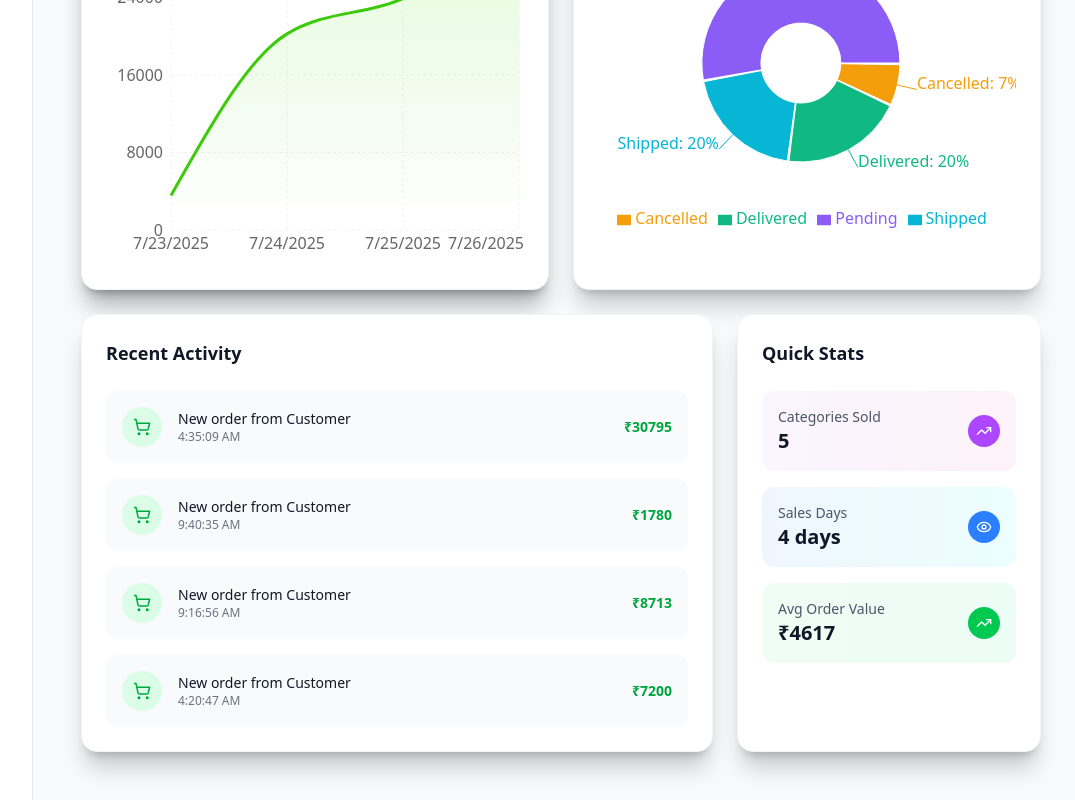
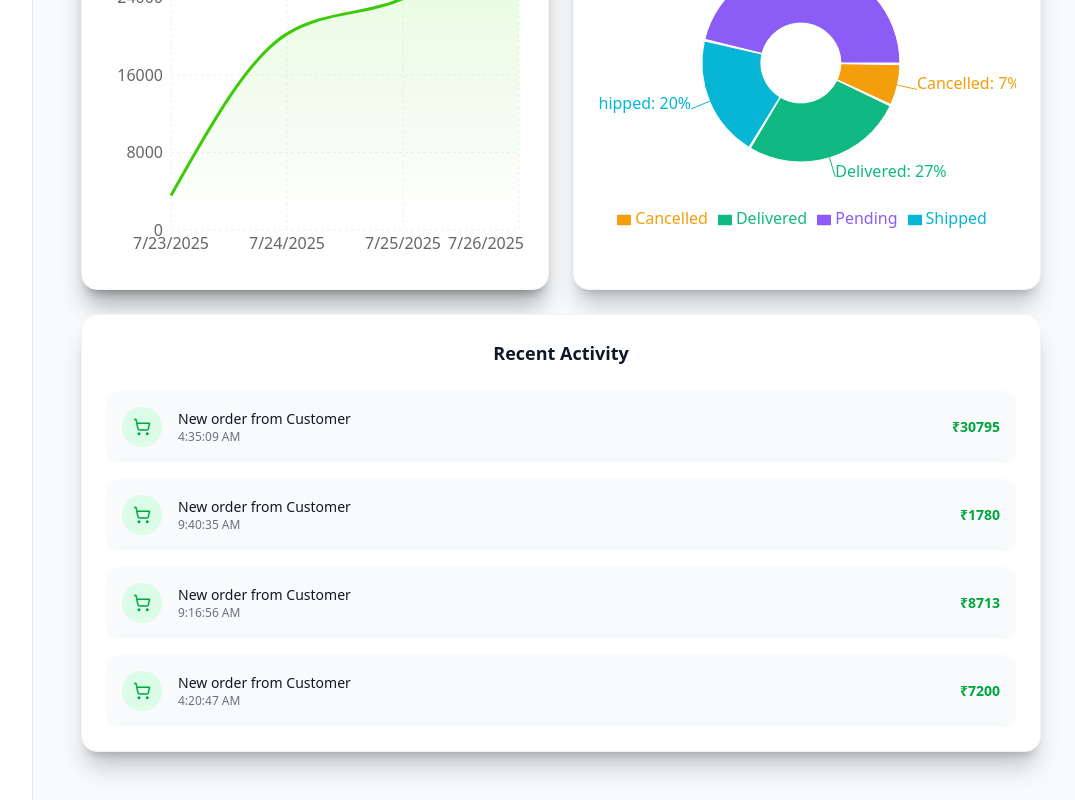
Before and after one commit to cp-dotcom/chocolate, a React (Vite) app: page /admin/dashboard in a window 1280 px wide. Shown: the part 462-1262 px from the top of the page, without its empty margins (191-1266 px from the left). Built offline with nearby package versions, Linux system fonts and the light colour scheme; data requests are answered from the project's data file.

Commit message:
admin end

```diff
--- a/db.json
+++ b/db.json
@@ -335,24 +335,6 @@
       "name": "MABON Dark Chocolate Almonds",
       "image": "productsimg/dubai3.jpg",
       "price": 300,
-      "qty": 1
-    },
-    {
-      "id": "5092",
-      "userId": null,
-      "productId": "7",
-      "name": "MABON Dark Chocolate Almonds",
-      "image": "productsimg/dubai3.jpg",
-      "price": 300,
-      "qty": 1
-    },
-    {
-      "id": "58af",
-      "userId": null,
-      "productId": "12",
-      "name": "Royal Delights Premium Sweets",
-      "image": "productsimg/premium1.jpg",
-      "price": 850,
       "qty": 1
     },
     {
@@ -1214,7 +1196,7 @@
       "phone": "8888888888",
       "payment": "cod",
       "total": 30795,
-      "status": "pending",
+      "status": "delivered",
       "date": "2025-07-26T04:35:09.353Z"
     }
   ]
--- a/src/Admin/AdminDashboard.jsx
+++ b/src/Admin/AdminDashboard.jsx
@@ -37,6 +37,8 @@ function AdminDashboard() {
       { name: 'Cancelled', value: statusCounts.cancelled }
     ].filter(item => item.value > 0);
   };
+
+
 
   useEffect(() => {
     const fetchData = async () => {
@@ -249,8 +251,8 @@ function AdminDashboard() {
 
 
 
-        <div className="lg:col-span-2 bg-white rounded-2xl p-6 shadow-xl/20 border border-gray-100">
-          <h3 className="text-lg font-semibold text-gray-900 mb-6">Recent Activity</h3>
+        <div className="lg:col-span-3 bg-white rounded-2xl p-6 shadow-xl/20 border border-gray-100">
+          <h3 className="text-lg font-semibold text-gray-900 mb-6 text-center">Recent Activity</h3>
           <div className="space-y-4">
             {recentActivity.map((activity) => (
               <div key={activity.id} className="flex items-center gap-4 p-4 bg-gray-50 rounded-xl">
@@ -265,6 +267,7 @@ function AdminDashboard() {
                 <div className="flex-1">
                   <p className="text-sm font-medium text-gray-900">{activity.message}</p>
                   <p className="text-xs text-gray-500">{activity.time}</p>
+
                 </div>
                 {activity.amount && (
                   <div className="text-sm font-semibold text-green-600">
@@ -279,40 +282,7 @@ function AdminDashboard() {
 
 
 
-        <div className="bg-white rounded-2xl p-6 shadow-xl/20 border border-gray-100">
-          <h3 className="text-lg font-semibold text-gray-900 mb-6">Quick Stats</h3>
-          <div className="space-y-4">
-            <div className="flex items-center justify-between p-4 bg-gradient-to-r from-purple-50 to-pink-50 rounded-xl">
-              <div>
-                <p className="text-sm text-gray-600">Categories Sold</p>
-                <p className="text-xl font-bold text-gray-900">{categoryData.length}</p>
-              </div>
-              <div className="w-8 h-8 bg-purple-500 rounded-full flex items-center justify-center">
-                <TrendingUp size={16} className="text-white" />
-              </div>
-            </div>
 
-            <div className="flex items-center justify-between p-4 bg-gradient-to-r from-blue-50 to-cyan-50 rounded-xl">
-              <div>
-                <p className="text-sm text-gray-600">Sales Days</p>
-                <p className="text-xl font-bold text-gray-900">{salesData.length} days</p>
-              </div>
-              <div className="w-8 h-8 bg-blue-500 rounded-full flex items-center justify-center">
-                <Eye size={16} className="text-white" />
-              </div>
-            </div>
-
-            <div className="flex items-center justify-between p-4 bg-gradient-to-r from-green-50 to-emerald-50 rounded-xl">
-              <div>
-                <p className="text-sm text-gray-600">Avg Order Value</p>
-                <p className="text-xl font-bold text-gray-900">₹{orders.length > 0 ? Math.round(totalRevenue/ orders.length) : 0}</p>
-              </div>
-              <div className="w-8 h-8 bg-green-500 rounded-full flex items-center justify-center">
-                <TrendingUp size={16} className="text-white" />
-              </div>
-            </div>
-          </div>
-        </div>
       </div>
     </div>
   );
--- a/src/Admin/OrderManagement.jsx
+++ b/src/Admin/OrderManagement.jsx
@@ -14,7 +14,7 @@ const OrderManagement = () => {
 
 
   const [currentPage, setCurrentPage] = useState(1);
-  const ordersPerPage = 5;
+  const ordersPerPage = 4;
 
   const fetchOrders = async () => {
     try {
@@ -101,9 +101,9 @@ const OrderManagement = () => {
 
   if (loading) {
     return (
-      <div className="min-h-screen flex justify-center items-center bg-[#2e1a1a]">
-        <div className="text-center text-amber-300">
-          <div className="animate-spin h-12 w-12 rounded-full border-t-4 border-amber-300 mx-auto mb-4"></div>
+      <div className="min-h-screen flex justify-center items-center bg-white">
+        <div className="text-center ">
+          <div className="text-white h-12 w-12 rounded-full border-t-4  mx-auto mb-4"></div>
           <p>Loading Orders...</p>
         </div>
       </div>
--- a/src/Components/Admin/AdminLayout.jsx
+++ b/src/Components/Admin/AdminLayout.jsx
@@ -79,12 +79,10 @@ useEffect(() => {
         </nav>
       </aside>
 
-      {/* Main Content */}
+
       <div className="flex-1 flex flex-col min-h-screen">
-        {/* Top Header */}
         <header className="bg-white border-b border-slate-200 px-6 py-4">
           <div className="flex items-center justify-between">
-            {/* Left Side */}
             <div className="flex items-center space-x-4">
               <div className="flex items-center space-x-2">
                 <h2 className="text-xl font-semibold text-slate-800 capitalize">
--- a/src/index.css
+++ b/src/index.css
@@ -18,7 +18,7 @@ html, body {
 #root{
   /* background-image: url("cvp.jpg"); */
 
-background: linear-gradient(to top, #f9c7b3, #987c74 );
+background: linear-gradient(to top, #f9c7b3, #a9857b );
 
 
 
```
